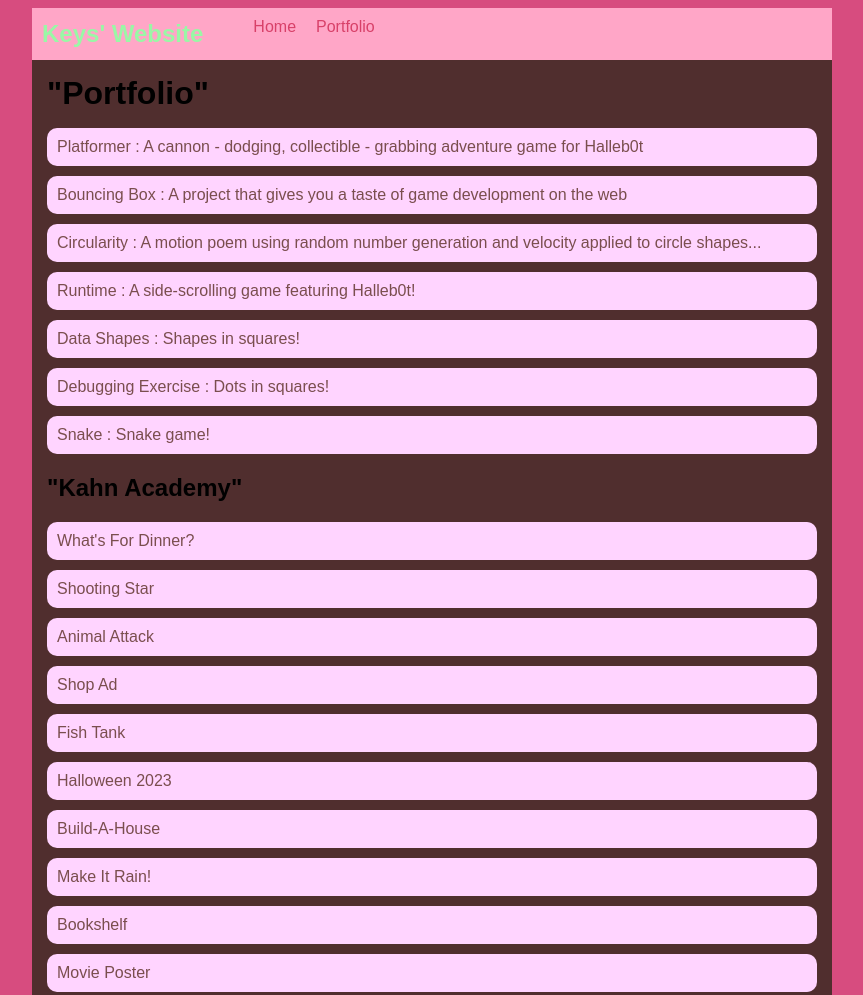
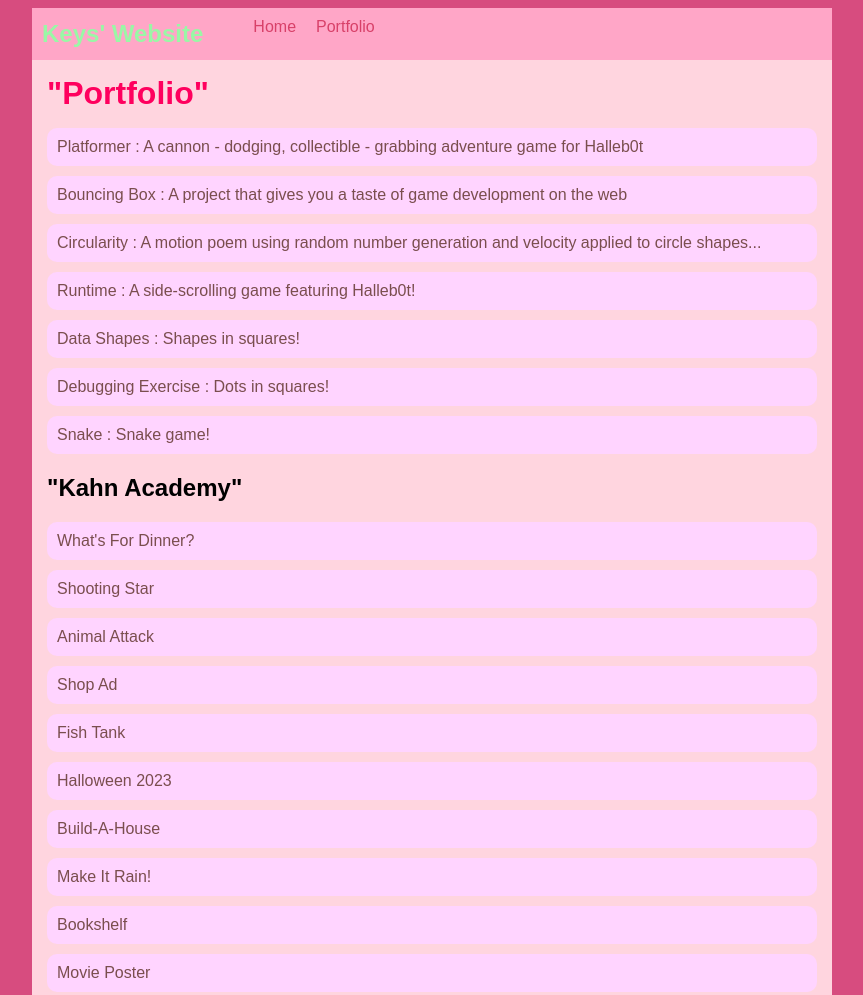
Before and after one commit to kiragarretson/kiragarretson.github.io, a plain HTML site: page portfolio.html in a window 1280 px wide. Shown: the top 995 px of the page, without its empty margins (208-1071 px from the left). Drawn offline with Linux system fonts and the light colour scheme.

Commit message:
Update style.css

```diff
--- a/style.css
+++ b/style.css
@@ -37,7 +37,7 @@
 
    /* main container area beneath menu */
    main {
-       background: rgb(80, 46, 46);
+       background: rgb(255, 213, 223);
        display: flex;
    }
    .sidebar {
@@ -55,7 +55,7 @@
    /* portfolio styles */
     /* portfolio styles */
     .content h1 {
-    color: black;
+    color: rgb(255, 0, 94); // text I think?
 }
 
 #portfolio {
@@ -71,7 +71,7 @@
 }
 
 #portfolio li:hover {
-    background: #532828;
+    background: rgb(226, 142, 162);
 }
 
 #portfolio a {
```
